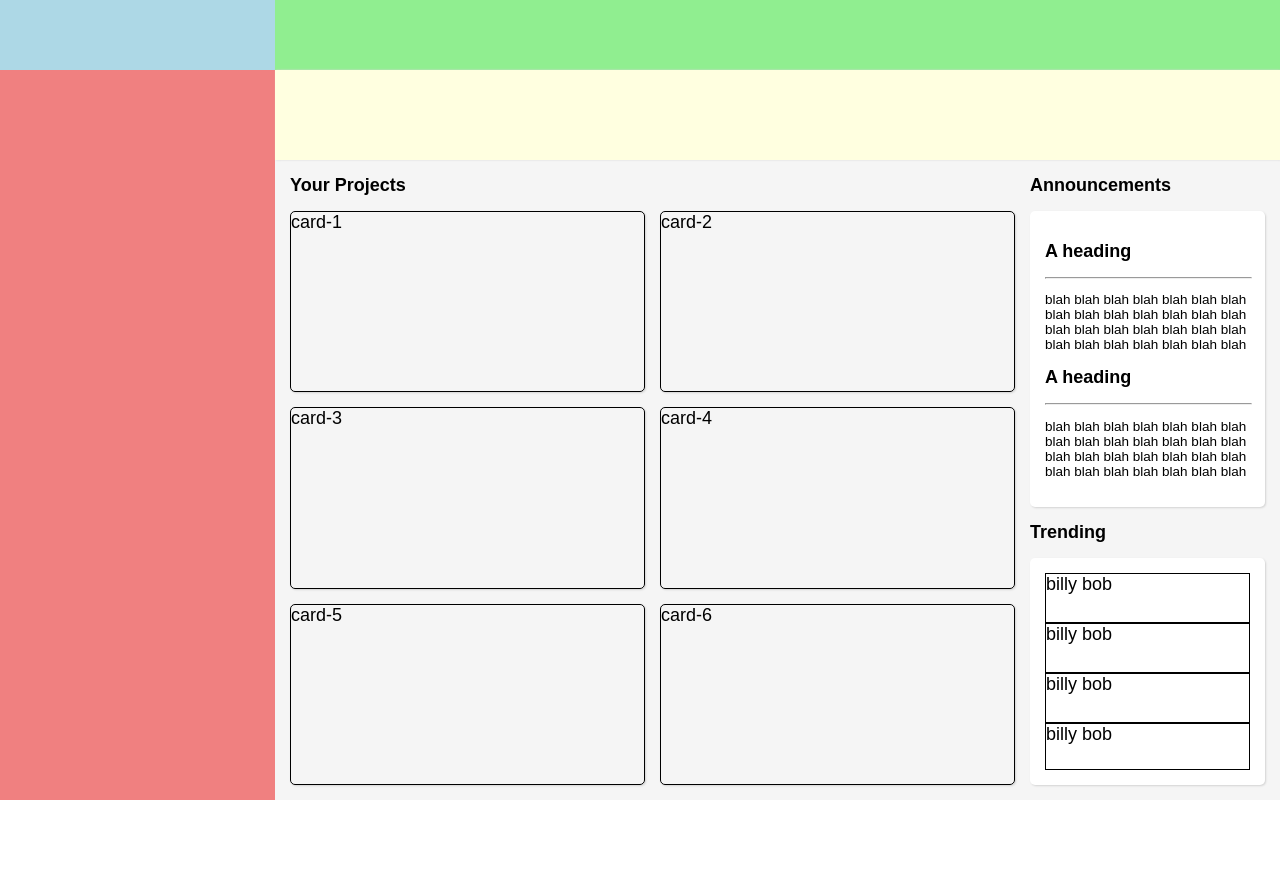
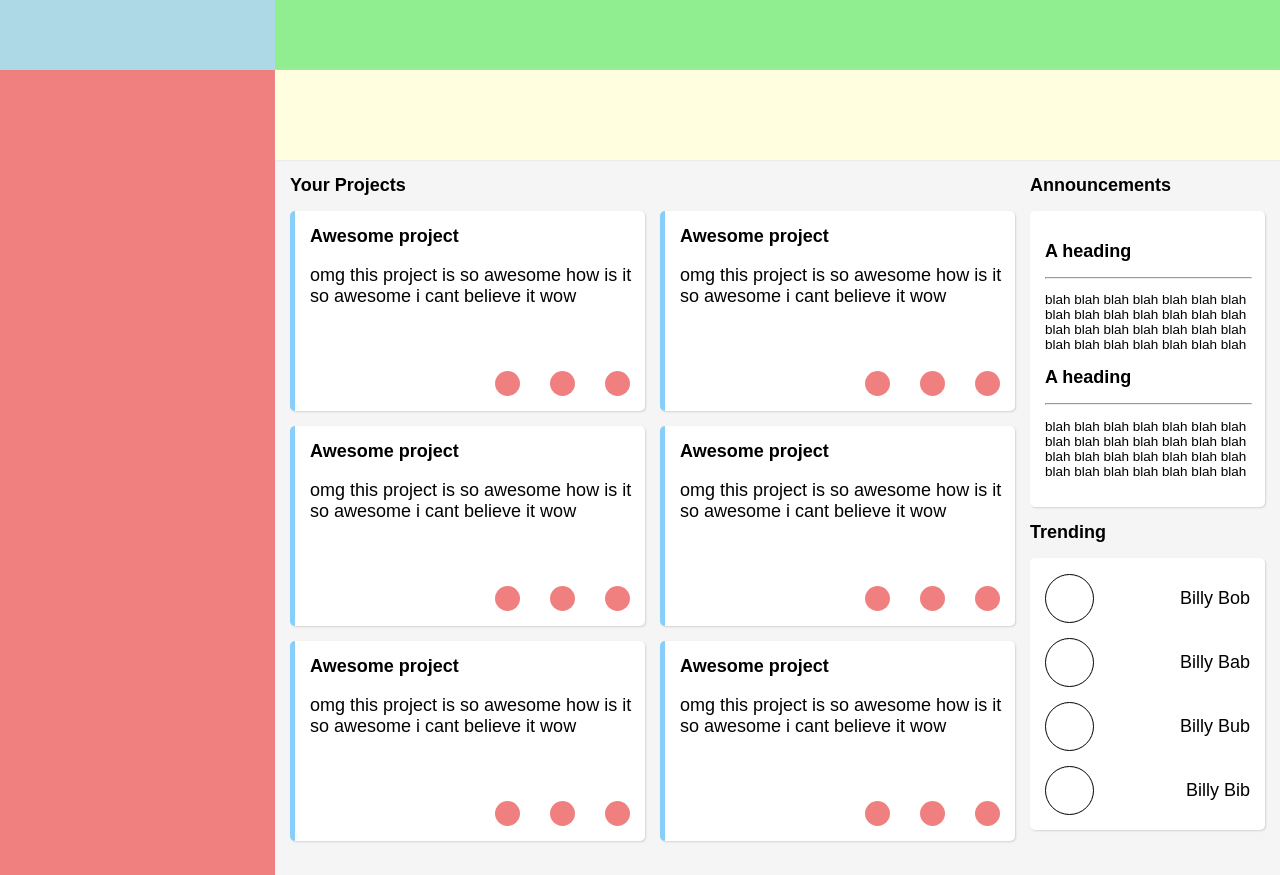
Before and after one commit to rawsonb/Odin-Admin-Panel, a plain HTML site: page index.html in a window 1280 px wide. Before the commit the page ends 800 px from the top, so only its background shows below. Drawn offline with Linux system fonts and the light colour scheme.

Commit message:
card improvements

```diff
--- a/index.html
+++ b/index.html
@@ -16,12 +16,72 @@
         <div class="projects">
             <h2>Your Projects</h2>
             <div class="project-cards">
-                <div class="card-1">card-1</div>
-                <div class="card-2">card-2</div>
-                <div class="card-3">card-3</div>
-                <div class="card-4">card-4</div>
-                <div class="card-5">card-5</div>
-                <div class="card-6">card-6</div>
+                <div class="card-1">
+                    <div class="info">
+                        <h2>Awesome project</h2>
+                        <p>omg this project is so awesome how is it so awesome i cant believe it wow</p>
+                    </div>
+                    <div class="buttons">
+                        <div class="button-1"></div>
+                        <div class="button-2"></div>
+                        <div class="button-3"></div>
+                    </div>
+                </div>
+                <div class="card-2">
+                    <div class="info">
+                        <h2>Awesome project</h2>
+                        <p>omg this project is so awesome how is it so awesome i cant believe it wow</p>
+                    </div>
+                    <div class="buttons">
+                        <div class="button-1"></div>
+                        <div class="button-2"></div>
+                        <div class="button-3"></div>
+                    </div>
+                </div>
+                <div class="card-3">
+                    <div class="info">
+                        <h2>Awesome project</h2>
+                        <p>omg this project is so awesome how is it so awesome i cant believe it wow</p>
+                    </div>
+                    <div class="buttons">
+                        <div class="button-1"></div>
+                        <div class="button-2"></div>
+                        <div class="button-3"></div>
+                    </div>
+                </div>
+                <div class="card-4">
+                    <div class="info">
+                        <h2>Awesome project</h2>
+                        <p>omg this project is so awesome how is it so awesome i cant believe it wow</p>
+                    </div>
+                    <div class="buttons">
+                        <div class="button-1"></div>
+                        <div class="button-2"></div>
+                        <div class="button-3"></div>
+                    </div>
+                </div>
+                <div class="card-5">
+                    <div class="info">
+                        <h2>Awesome project</h2>
+                        <p>omg this project is so awesome how is it so awesome i cant believe it wow</p>
+                    </div>
+                    <div class="buttons">
+                        <div class="button-1"></div>
+                        <div class="button-2"></div>
+                        <div class="button-3"></div>
+                    </div>
+                </div>
+                <div class="card-6">
+                    <div class="info">
+                        <h2>Awesome project</h2>
+                        <p>omg this project is so awesome how is it so awesome i cant believe it wow</p>
+                    </div>
+                    <div class="buttons">
+                        <div class="button-1"></div>
+                        <div class="button-2"></div>
+                        <div class="button-3"></div>
+                    </div>
+                </div>
             </div>
         </div>
         <div class="right-bar">
@@ -55,11 +115,22 @@
             <div class="trending">
                 <h2>Trending</h2>
                 <div class="trending-cards right-bar-card">
-                    <div class="card-1">billy bob</div>
-                    <div class="card-2">billy bob</div>
-                    <div class="card-3">billy bob</div>
-                    <div class="card-4">billy bob</div>
-
+                    <div class="card-1 person-card">
+                        <div class="fake-img"></div>
+                        <div class="name">Billy Bob</div>
+                    </div>
+                    <div class="card-1 person-card">
+                        <div class="fake-img"></div>
+                        <div class="name">Billy Bab</div>
+                    </div>
+                    <div class="card-1 person-card">
+                        <div class="fake-img"></div>
+                        <div class="name">Billy Bub</div>
+                    </div>
+                    <div class="card-1 person-card">
+                        <div class="fake-img"></div>
+                        <div class="name">Billy Bib</div>
+                    </div>
                 </div>
             </div>
         </div>
--- a/styles.css
+++ b/styles.css
@@ -68,7 +68,7 @@ body {
     margin: 15px;
     justify-content: space-evenly;
     grid-template-columns: minmax(150px, 400px) repeat(auto-fill, minmax(150px, 400px));
-    grid-template-rows: repeat(2, minmax(1fr, 150px));
+    grid-template-rows: repeat(auto-fit, minmax(100px, 200px));
 }
 
 .projects > h2 {
@@ -77,9 +77,13 @@ body {
 }
 
 .project-cards > div {
-    border: 1px solid black;
+    background-color: white;
     border-radius: 5px;
     box-shadow: 1px 1px 2px lightgrey;
+    border-left: 5px solid lightskyblue;
+    display: flex;
+    flex-direction: column;
+    justify-content: space-between;
 }
 
 .announcements {
@@ -107,6 +111,7 @@ hr {
     flex-grow: 1;
     display:flex;
     flex-direction: column;
+    margin-bottom: 30px;
 }
 
 .trending-cards {
@@ -115,10 +120,39 @@ hr {
     display: grid;
     grid-template-columns: 1fr;
     grid-template-rows: repeat(auto-fill, 50px);
-    grid-auto-flow: row;
+    gap: 15px;
     /* overflow: scroll; */
 }
 
-.trending-cards > div {
+.fake-img {
     border: 1px solid black;
+    border-radius: 50%;
+    height: 47px;
+    width: 47px;
 }
+
+.person-card {
+    display: flex;
+    align-items: center;
+    justify-content: space-between;
+}
+
+.project-cards > div > * {
+    margin-left: 15px;
+}
+
+.buttons {
+    display: flex;
+    justify-content: end;
+    margin-bottom: 15px;
+}
+
+.buttons > div {
+    height: 25px;
+    width: 25px;
+    border: 0px;
+    border-radius: 50%;
+    background-color: lightcoral;
+    margin-left: 15px;
+    margin-right: 15px;
+}
```
